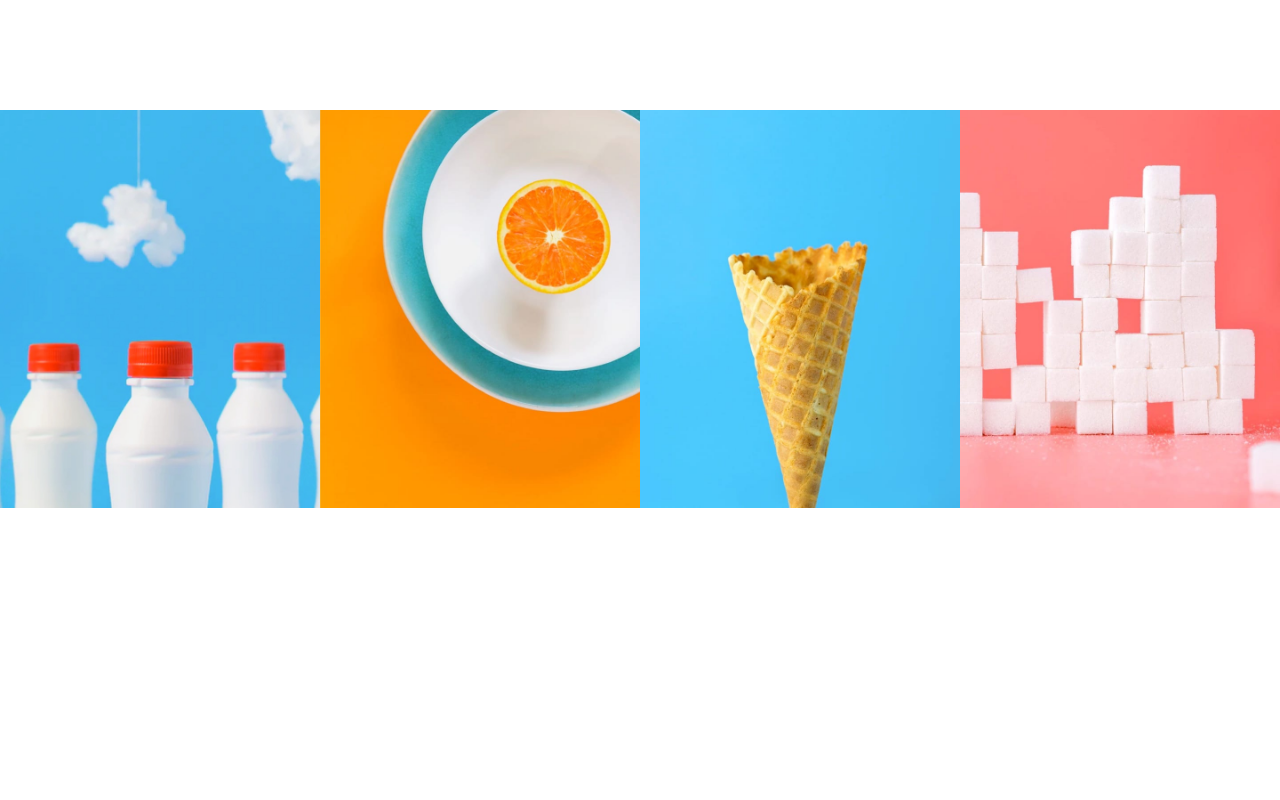
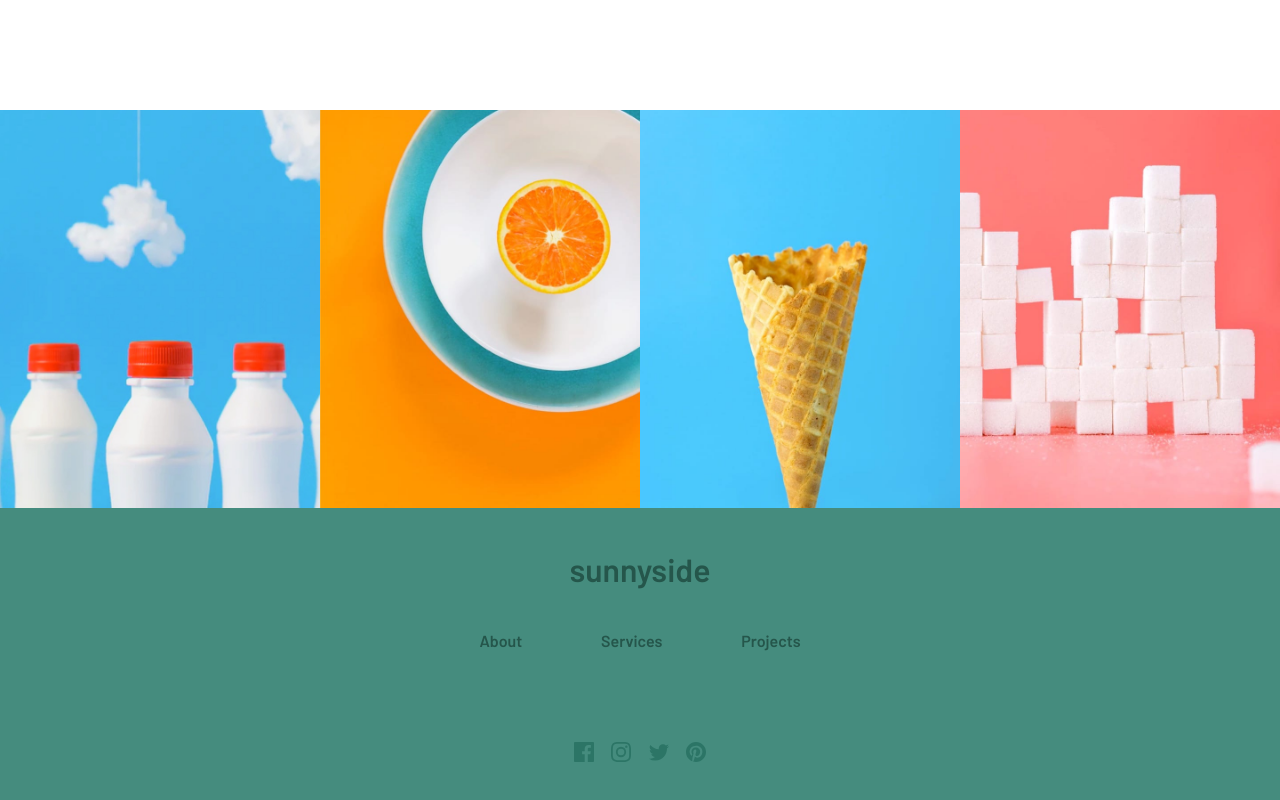
Before and after one commit to AstronautoLunar/sunnyside-agency-landing-page-vue, a Vue app: page / in a window 1280 px wide. Shown: the part 2874-3674 px from the top of the page. Before the commit the page ends 3382 px from the top, so only its background shows below. Built offline with nearby package versions, Linux system fonts and the light colour scheme.

Commit message:
:sparkles: Criado o footer

```diff
--- a/src/App.vue
+++ b/src/App.vue
@@ -105,6 +105,45 @@
         />
       </div>
     </main>
+    <footer id="footer" role="footer">
+      <h1
+        id="title-footer"
+      >sunnyside</h1>
+      <div id="area-links-text-footer">
+        <a
+          class="links-footer"
+          href="#"
+          v-for="( linkText, index ) in linksTextFooter"
+          :key="index"
+        >{{ linkText }}</a>
+      </div>
+      <div id="area-links-icon-footer">
+        <a href="#">
+          <img
+            src="./assets/icon-facebook.svg"
+            alt="link icon facebook"
+          />
+        </a>
+        <a href="#">
+          <img
+            src="./assets/icon-instagram.svg"
+            alt="link icon facebook"
+          />
+        </a>
+        <a href="#">
+          <img
+            src="./assets/icon-twitter.svg"
+            alt="link icon facebook"
+          />
+        </a>
+        <a href="#">
+          <img
+            src="./assets/icon-pinterest.svg"
+            alt="link icon facebook"
+          />
+        </a>
+      </div>
+    </footer>
   </div>
 </template>
 
@@ -143,6 +182,11 @@
             userName: "Jennie F.",
             profession: "Business Owner"
           },
+        ],
+        linksTextFooter: [
+          "About",
+          "Services",
+          "Projects"
         ]
       }
     }
@@ -178,8 +222,11 @@
   div#app {
     position: relative;
 
+    justify-content: center;
+  }
+
+  div#app, footer#footer {
     flex-direction: column;
-    justify-content: center;
     align-items: center;
   }
 
@@ -188,7 +235,10 @@
   section.cards-image,
   section#cards-client-area,
   div#cards-clients,
-  div#images-spotlight
+  div#images-spotlight,
+  footer#footer,
+  div#area-links-text-footer,
+  div#area-links-icon-footer
   {
     display: flex;
   }
@@ -209,7 +259,8 @@
   img.image-card,
   section#cards-client-area,
   div#cards-clients,
-  div#images-spotlight
+  div#images-spotlight,
+  footer#footer
   {
     width: 100%;
   }
@@ -305,8 +356,6 @@
 
     padding: 150px 125px 100px;
     box-sizing: border-box;
-
-    /* height: 250px; */
   }
 
   section#cards-client-area > h2 {
@@ -320,16 +369,56 @@
   }
 
   section#cards-client-area,
-  div#cards-clients
+  div#cards-clients,
+  div#area-links-text-footer,
+  div#area-links-icon-footer
   {
     align-items: center;
   }
 
-  div#cards-clients {
+  div#cards-clients,
+  div#area-links-text-footer,
+  div#area-links-icon-footer
+  {
     justify-content: space-around;
   }
 
   div#images-spotlight > img {
     width: 25%;
   }
+
+  footer#footer {
+    height: 300px;
+
+    background-color: var(--dark-moderate-cyan);
+
+    justify-content: space-evenly;
+  }
+
+  div#area-links-text-footer
+  {
+    width: 400px;
+  }
+
+  h1#title-footer {
+    margin: 0;
+  }
+
+  h1#title-footer,
+  a.links-footer
+  {
+    color: var(--dark-desaturated-cyan);
+  }
+
+  a.links-footer {
+    text-decoration: none;
+  }
+
+  div#area-links-text-footer {
+    margin-bottom: 50px;
+  }
+
+  div#area-links-icon-footer {
+    width: 150px;
+  }
 </style>
```
